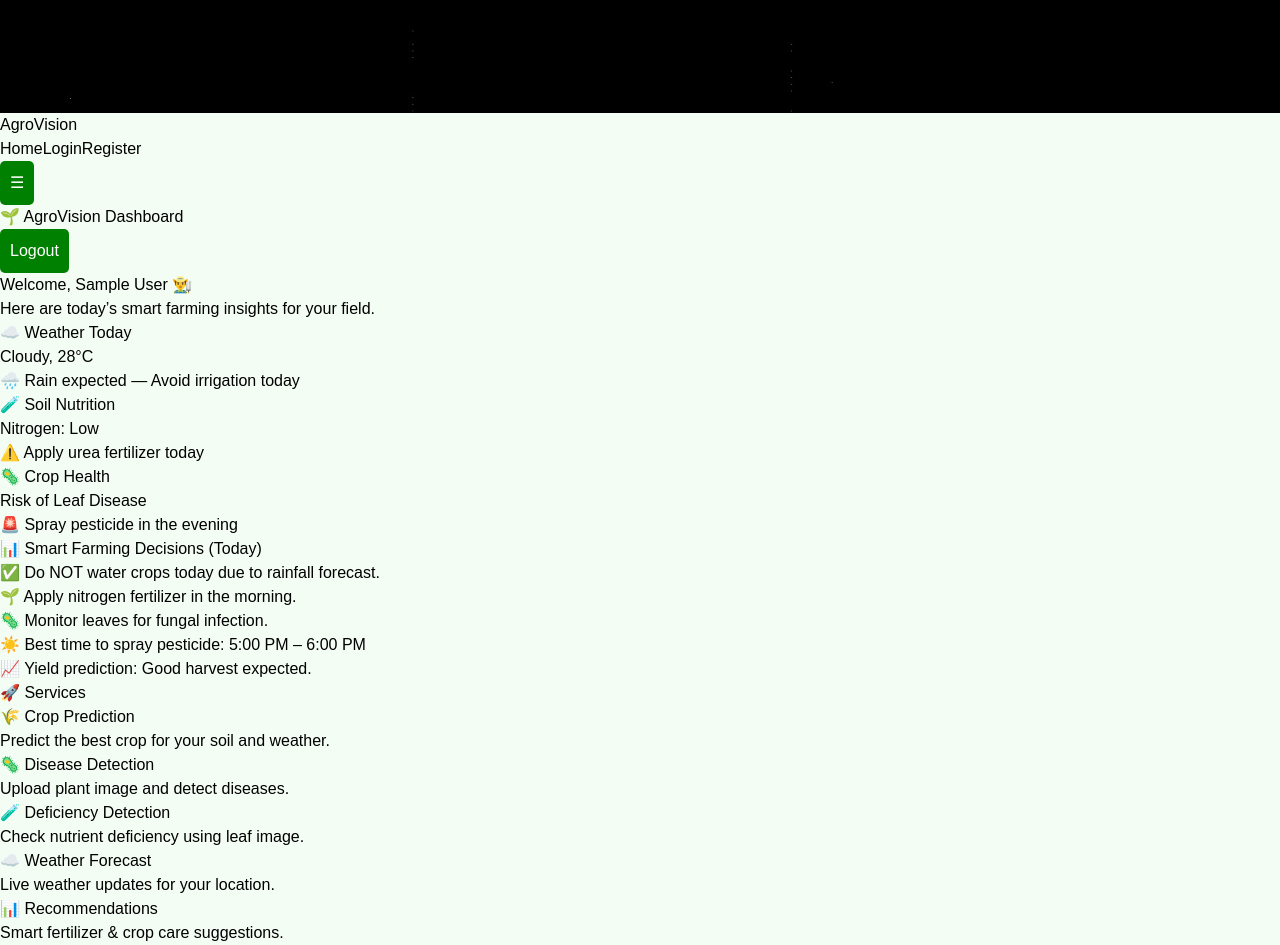
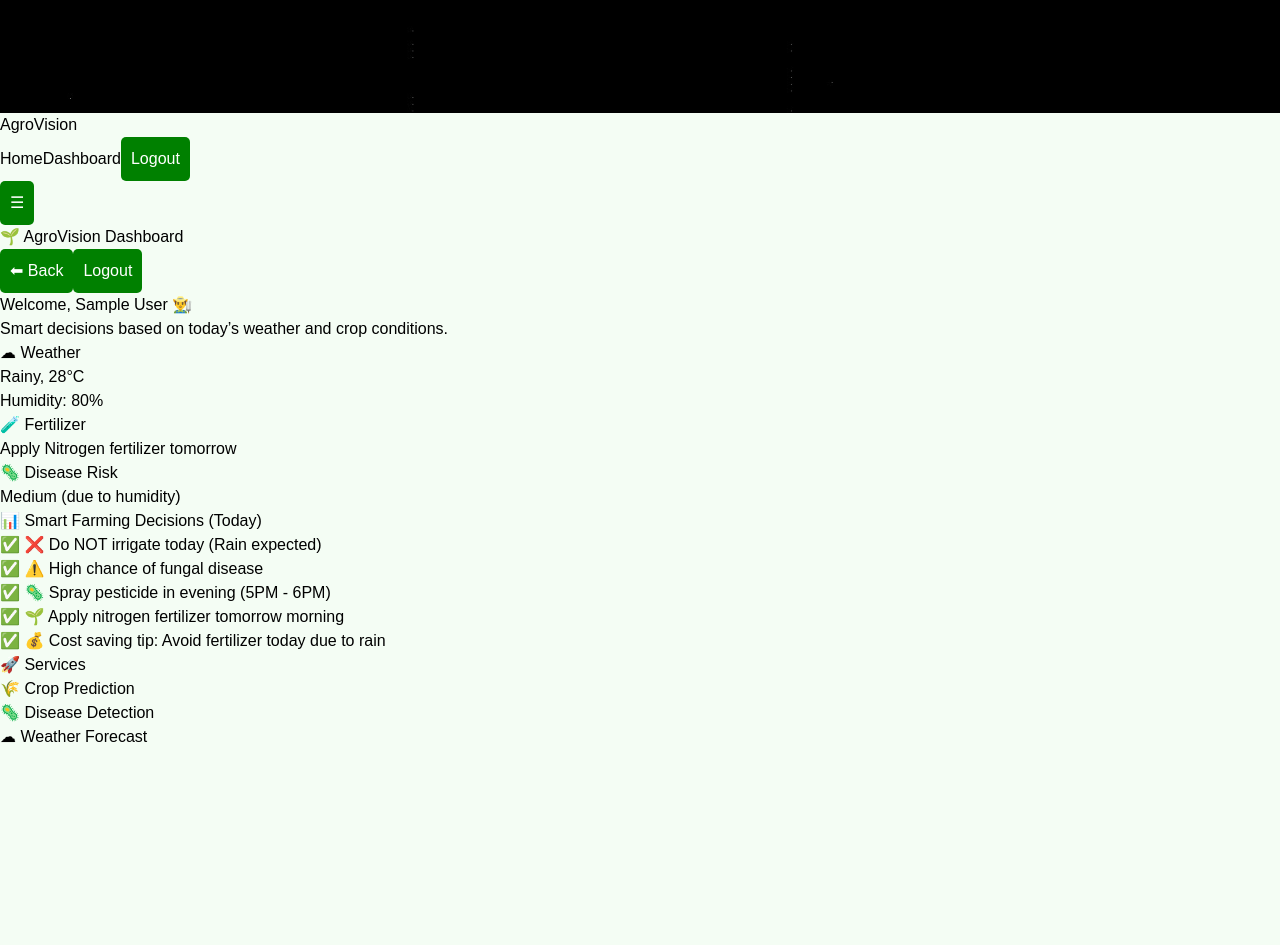
Before and after one commit to chandupatil07/AgroVision, a React (Vite) app in the folder frontend/: page /dashboard in a window 1280 px wide. Shown: the part 740-1685 px from the top of the page. After the commit the page ends 1489 px from the top, so only its background shows below. Built offline with nearby package versions, Linux system fonts and the light colour scheme; sample sign-in values are in the browser's storage.

Commit message:
Dashboard page and Home page updated that is hiding og login option after the user login complete

```diff
--- a/frontend/src/components/Navbar.jsx
+++ b/frontend/src/components/Navbar.jsx
@@ -1,21 +1,29 @@
 import React from "react";
-import { Link, useLocation } from "react-router-dom";
+import { Link, useLocation, useNavigate } from "react-router-dom";
 import logo from "../assets/AgroVisio.jpg";
 
 function Navbar() {
   const location = useLocation();
+  const navigate = useNavigate();
+
+  const token = localStorage.getItem("token");
+
+  const handleLogout = () => {
+    localStorage.clear();
+    navigate("/login");
+  };
 
   return (
     <nav className="bg-green-800 shadow-md sticky top-0 z-50">
       <div className="max-w-7xl mx-auto px-8 h-20 flex items-center justify-between">
 
-        {/* Logo Section */}
+        {/* Logo Section - Proper Left Alignment */}
         <Link to="/" className="flex items-center gap-4 group">
-
-          {/* Updated Logo Wrapper */}
-          <div className="p-1 rounded-full bg-green-700 shadow-lg
+          <div
+            className="p-1 rounded-full bg-green-700 shadow-lg
                        group-hover:shadow-green-400/40
-                          transition duration-300">
+                       transition duration-300"
+          >
             <img
               src={logo}
               alt="AgroVision Logo"
@@ -26,8 +34,10 @@ function Navbar() {
             />
           </div>
 
-          <span className="text-2xl font-bold text-white tracking-wide
-                           group-hover:text-green-200 transition duration-300">
+          <span
+            className="text-2xl font-bold text-white tracking-wide
+                       group-hover:text-green-200 transition duration-300"
+          >
             AgroVision
           </span>
         </Link>
@@ -35,6 +45,7 @@ function Navbar() {
         {/* Menu Links */}
         <div className="hidden md:flex items-center gap-8 text-lg">
 
+          {/* Home always visible */}
           <Link
             to="/"
             className={`relative text-white font-medium px-3 py-1
@@ -50,6 +61,9 @@ function Navbar() {
             Home
           </Link>
 
+          {/* If NOT logged in → show Login & Register */}
+          {!token && (
+            <>
               <Link
                 to="/login"
                 className={`relative text-white font-medium px-3 py-1
@@ -76,6 +90,40 @@ function Navbar() {
               >
                 Register
               </Link>
+            </>
+          )}
+
+          {/* If logged in → show Dashboard & Logout */}
+          {token && (
+            <>
+              <Link
+                to="/dashboard"
+                className={`relative text-white font-medium px-3 py-1
+                  transition-all duration-300 ease-in-out
+                  hover:text-green-200
+                  after:absolute after:left-0 after:-bottom-1
+                  after:h-[2px] after:w-0
+                  after:bg-green-300
+                  after:transition-all after:duration-300
+                  hover:after:w-full
+                  ${location.pathname === "/dashboard" ? "text-green-200 after:w-full" : ""}`}
+              >
+                Dashboard
+              </Link>
+
+              <button
+                onClick={handleLogout}
+                className="relative px-6 py-2 rounded-lg font-semibold text-white
+                           bg-red-600 overflow-hidden
+                           transition-all duration-300 ease-in-out
+                           hover:bg-red-500 hover:-translate-y-1
+                           hover:shadow-xl hover:shadow-red-900/40
+                           active:translate-y-0 active:shadow-md"
+              >
+                Logout
+              </button>
+            </>
+          )}
 
         </div>
 
--- a/frontend/src/pages/Dashboard.jsx
+++ b/frontend/src/pages/Dashboard.jsx
@@ -4,8 +4,10 @@ import { useNavigate } from "react-router-dom";
 function Dashboard() {
   const navigate = useNavigate();
   const [user, setUser] = useState(null);
+  const [weather, setWeather] = useState(null);
+  const [decisions, setDecisions] = useState([]);
 
-  // Check login
+  // Auth check
   useEffect(() => {
     const storedUser = localStorage.getItem("user");
     const token = localStorage.getItem("token");
@@ -14,6 +16,7 @@ function Dashboard() {
       navigate("/login");
     } else {
       setUser(JSON.parse(storedUser));
+      fetchWeather();
     }
   }, [navigate]);
 
@@ -22,122 +25,129 @@ function Dashboard() {
     navigate("/login");
   };
 
+  // Dummy weather fetch (later replace with API)
+  const fetchWeather = async () => {
+    const mockWeather = {
+      temp: 28,
+      condition: "Rainy",
+      rain: true,
+      humidity: 80,
+    };
+    setWeather(mockWeather);
+    generateDecisions(mockWeather);
+  };
+
+  // Smart decision engine (frontend logic)
+  const generateDecisions = (weatherData) => {
+    let actions = [];
+
+    if (weatherData.rain) {
+      actions.push("❌ Do NOT irrigate today (Rain expected)");
+      actions.push("⚠️ High chance of fungal disease");
+    } else {
+      actions.push("✅ Light irrigation recommended");
+    }
+
+    if (weatherData.humidity > 70) {
+      actions.push("🦠 Spray pesticide in evening (5PM - 6PM)");
+    }
+
+    actions.push("🌱 Apply nitrogen fertilizer tomorrow morning");
+    actions.push("💰 Cost saving tip: Avoid fertilizer today due to rain");
+
+    setDecisions(actions);
+  };
+
   return (
     <div className="min-h-screen bg-gradient-to-br from-green-50 to-green-100">
 
       {/* Header */}
       <div className="bg-green-700 text-white p-6 flex justify-between items-center shadow-lg">
         <h1 className="text-2xl font-bold">🌱 AgroVision Dashboard</h1>
+        <div className="flex gap-3">
+          <button
+            onClick={() => navigate("/")}
+            className="bg-white text-green-700 px-4 py-2 rounded-lg font-semibold hover:bg-green-100"
+          >
+            ⬅ Back
+          </button>
+
           <button
             onClick={handleLogout}
-          className="bg-white text-green-700 px-4 py-2 rounded-lg font-semibold hover:bg-green-100 transition"
+            className="bg-white text-green-700 px-4 py-2 rounded-lg font-semibold hover:bg-green-100"
           >
             Logout
           </button>
         </div>
+      </div>
 
       <div className="p-6 space-y-8">
 
-        {/* Welcome Section */}
-        <div className="bg-white rounded-xl shadow-md p-6 animate-fadeIn">
+        {/* Welcome */}
+        <div className="bg-white rounded-xl shadow-md p-6">
           <h2 className="text-3xl font-bold text-green-700">
             Welcome, {user?.name || "Farmer"} 👨‍🌾
           </h2>
           <p className="text-gray-600 mt-2">
-            Here are today’s smart farming insights for your field.
+            Smart decisions based on today’s weather and crop conditions.
           </p>
         </div>
 
-        {/* Quick Stats */}
+        {/* Weather Card */}
+        {weather && (
           <div className="grid grid-cols-1 md:grid-cols-3 gap-6">
 
-          <div className="bg-blue-100 p-5 rounded-xl shadow hover:scale-105 transition">
-            <h3 className="text-lg font-semibold text-blue-700">☁️ Weather Today</h3>
-            <p className="text-gray-700 mt-2">Cloudy, 28°C</p>
-            <p className="text-sm text-blue-600 mt-1">
-              🌧️ Rain expected — Avoid irrigation today
-            </p>
+            <div className="bg-blue-100 p-5 rounded-xl shadow">
+              <h3 className="text-lg font-semibold text-blue-700">☁ Weather</h3>
+              <p>{weather.condition}, {weather.temp}°C</p>
+              <p>Humidity: {weather.humidity}%</p>
             </div>
 
-          <div className="bg-yellow-100 p-5 rounded-xl shadow hover:scale-105 transition">
-            <h3 className="text-lg font-semibold text-yellow-700">🧪 Soil Nutrition</h3>
-            <p className="text-gray-700 mt-2">Nitrogen: Low</p>
-            <p className="text-sm text-yellow-600 mt-1">
-              ⚠️ Apply urea fertilizer today
-            </p>
+            <div className="bg-yellow-100 p-5 rounded-xl shadow">
+              <h3 className="text-lg font-semibold text-yellow-700">🧪 Fertilizer</h3>
+              <p>Apply Nitrogen fertilizer tomorrow</p>
             </div>
 
-          <div className="bg-red-100 p-5 rounded-xl shadow hover:scale-105 transition">
-            <h3 className="text-lg font-semibold text-red-700">🦠 Crop Health</h3>
-            <p className="text-gray-700 mt-2">Risk of Leaf Disease</p>
-            <p className="text-sm text-red-600 mt-1">
-              🚨 Spray pesticide in the evening
-            </p>
+            <div className="bg-red-100 p-5 rounded-xl shadow">
+              <h3 className="text-lg font-semibold text-red-700">🦠 Disease Risk</h3>
+              <p>Medium (due to humidity)</p>
             </div>
 
           </div>
+        )}
 
-        {/* Smart Decisions Section */}
+        {/* Smart Decisions */}
         <div className="bg-white rounded-xl shadow-md p-6">
           <h3 className="text-2xl font-bold text-green-700 mb-4">
             📊 Smart Farming Decisions (Today)
           </h3>
 
           <ul className="space-y-3 text-gray-700">
-            <li>✅ Do NOT water crops today due to rainfall forecast.</li>
-            <li>🌱 Apply nitrogen fertilizer in the morning.</li>
-            <li>🦠 Monitor leaves for fungal infection.</li>
-            <li>☀️ Best time to spray pesticide: 5:00 PM – 6:00 PM</li>
-            <li>📈 Yield prediction: Good harvest expected.</li>
+            {decisions.map((item, index) => (
+              <li key={index}>✅ {item}</li>
+            ))}
           </ul>
         </div>
 
-        {/* Feature Cards */}
+        {/* Services */}
         <div>
-          <h3 className="text-2xl font-bold text-green-700 mb-4">
-            🚀 Services
-          </h3>
+          <h3 className="text-2xl font-bold text-green-700 mb-4">🚀 Services</h3>
 
           <div className="grid grid-cols-1 md:grid-cols-2 lg:grid-cols-3 gap-6">
 
-            <div
-              onClick={() => navigate("/crop-prediction")}
-              className="cursor-pointer bg-white p-6 rounded-xl shadow-lg hover:shadow-2xl hover:scale-105 transition"
-            >
-              <h3 className="text-xl font-bold text-green-700 mb-2">🌾 Crop Prediction</h3>
-              <p className="text-gray-600">Predict the best crop for your soil and weather.</p>
+            <div onClick={() => navigate("/crop-prediction")}
+              className="cursor-pointer bg-white p-6 rounded-xl shadow hover:scale-105 transition">
+              🌾 Crop Prediction
             </div>
 
-            <div
-              onClick={() => navigate("/disease-detection")}
-              className="cursor-pointer bg-white p-6 rounded-xl shadow-lg hover:shadow-2xl hover:scale-105 transition"
-            >
-              <h3 className="text-xl font-bold text-green-700 mb-2">🦠 Disease Detection</h3>
-              <p className="text-gray-600">Upload plant image and detect diseases.</p>
+            <div onClick={() => navigate("/disease-detection")}
+              className="cursor-pointer bg-white p-6 rounded-xl shadow hover:scale-105 transition">
+              🦠 Disease Detection
             </div>
 
-            <div
-              onClick={() => navigate("/deficiency-detection")}
-              className="cursor-pointer bg-white p-6 rounded-xl shadow-lg hover:shadow-2xl hover:scale-105 transition"
-            >
-              <h3 className="text-xl font-bold text-green-700 mb-2">🧪 Deficiency Detection</h3>
-              <p className="text-gray-600">Check nutrient deficiency using leaf image.</p>
-            </div>
-
-            <div
-              onClick={() => navigate("/weather")}
-              className="cursor-pointer bg-white p-6 rounded-xl shadow-lg hover:shadow-2xl hover:scale-105 transition"
-            >
-              <h3 className="text-xl font-bold text-green-700 mb-2">☁️ Weather Forecast</h3>
-              <p className="text-gray-600">Live weather updates for your location.</p>
-            </div>
-
-            <div
-              onClick={() => navigate("/recommendation")}
-              className="cursor-pointer bg-white p-6 rounded-xl shadow-lg hover:shadow-2xl hover:scale-105 transition"
-            >
-              <h3 className="text-xl font-bold text-green-700 mb-2">📊 Recommendations</h3>
-              <p className="text-gray-600">Smart fertilizer & crop care suggestions.</p>
+            <div onClick={() => navigate("/weather")}
+              className="cursor-pointer bg-white p-6 rounded-xl shadow hover:scale-105 transition">
+              ☁ Weather Forecast
             </div>
 
           </div>
```
Lines whose indentation alone changed are shown as unchanged.
